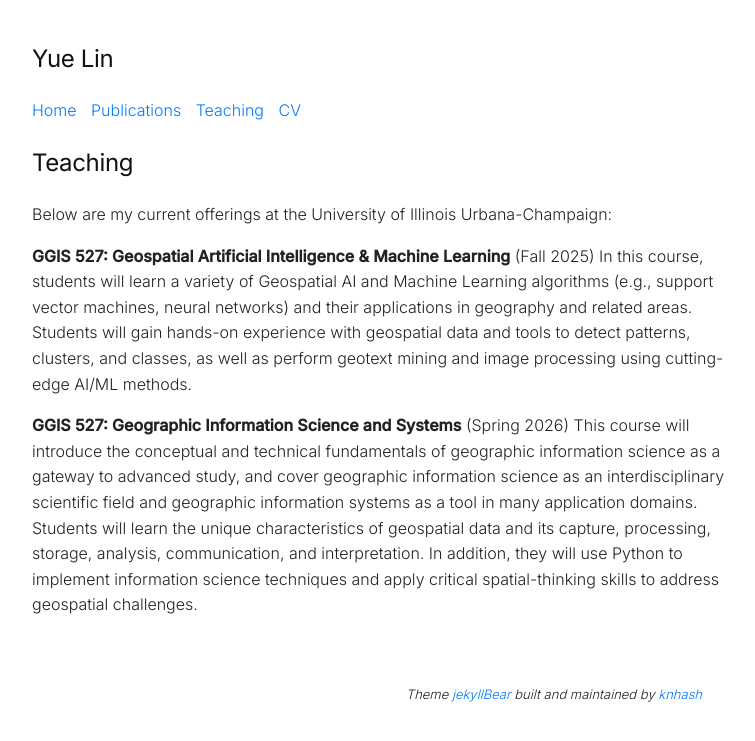
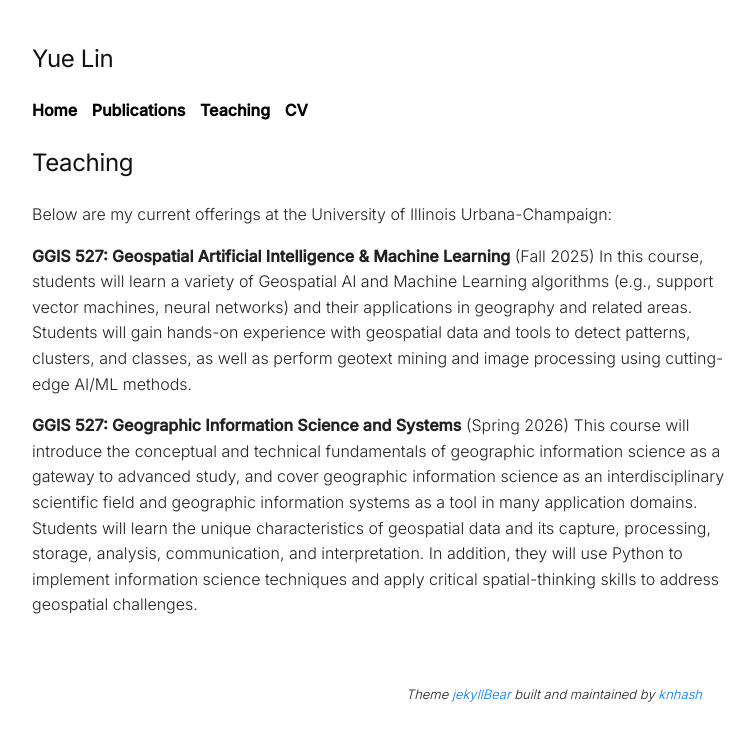
Before and after one commit to linyuehzzz/linyuehzzz.github.io, a Jekyll site: the page built from teaching.md, in a window 1280 px wide. Shown: the top 741 px of the page, without its empty margins (248-1003 px from the left). Built offline with Jekyll 4.4.1, drawn with Linux system fonts in a browser that asks for light colours.

Commit message:
Update style.css

```diff
--- a/assets/style.css
+++ b/assets/style.css
@@ -59,9 +59,15 @@ a:hover {
 }
 
 nav a {
+    color: #000;           /* black text */
+    font-weight: 600;      /* bold */
+    text-decoration: none; /* no underline */
     margin-right: 10px;
 }
 
+nav a:hover {
+    text-decoration: underline; /* optional hover effect */
+}
 textarea,
 input:not([type="submit"]) {
     background-color: inherit;
```
